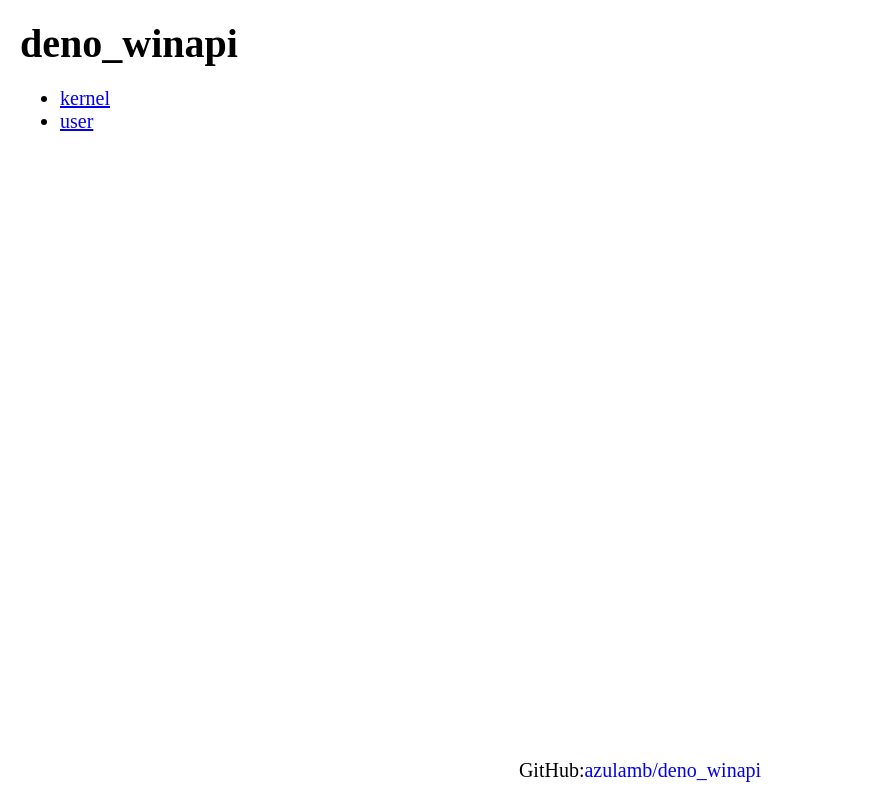
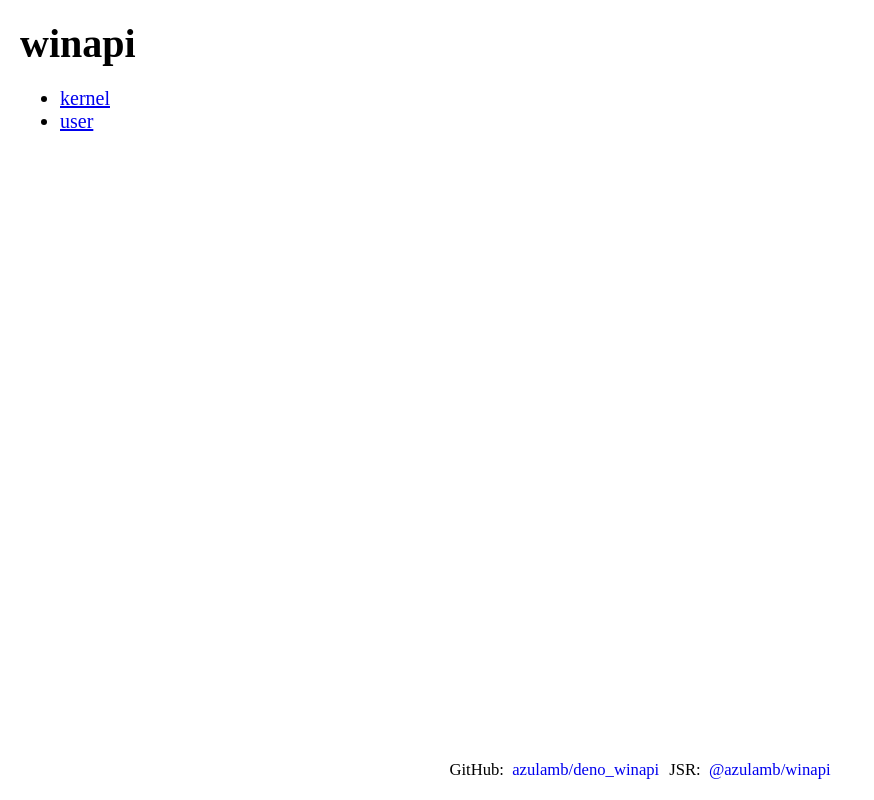
Before and after one commit to azulamb/deno_winapi, a plain HTML site: page docs/index.html in a window 1280 px wide. Shown: the whole page, without its empty margins (0-874 px from the left). Drawn offline with Linux system fonts and the light colour scheme.

Commit message:
Fix report.

```diff
--- a/docs/index.html
+++ b/docs/index.html
@@ -2,7 +2,7 @@
 <html lang="ja" style="font-size: 20px">
   <head>
     <meta charset="utf-8">
-    <title>deno_winapi</title>
+    <title>deno winapi</title>
     <meta name="description" content="">
     <meta name="viewport" content="width=device-width,initial-scale=1">
     <link rel="icon" href="./favicon.svg" type="image/svg+xml">
@@ -17,7 +17,7 @@
   </head>
   <body>
     <header>
-      <h1>deno_winapi</h1>
+      <h1>winapi</h1>
     </header>
 
     <ul>
@@ -30,8 +30,14 @@
     </ul>
 
     <footer>
-      GitHub:
-      <a href="https://github.com/azulamb/deno_winapi">azulamb/deno_winapi</a>
+      <small>
+        GitHub:
+        <a href="https://github.com/azulamb/deno_winapi">azulamb/deno_winapi</a>
+      </small>
+      <small>
+        JSR:
+        <a href="https://jsr.io/@azulamb/winapi">@azulamb/winapi</a>
+      </small>
     </footer>
   </body>
 </html>
--- a/docs/style.css
+++ b/docs/style.css
@@ -106,6 +106,16 @@ footer {
   right: 0;
 }
 
+footer small {
+  display: inline-block;
+}
+
+footer small + small {
+  margin-left: 0.5rem;
+}
+
 footer a {
+  display: inline-block;
+  margin-left: 0.2rem;
   text-decoration: none;
 }
```
Also changed, not shown: docs/kernel.html (+9 -3 lines), docs/user.html (+9 -3 lines), report/template.html (+9 -3 lines).
